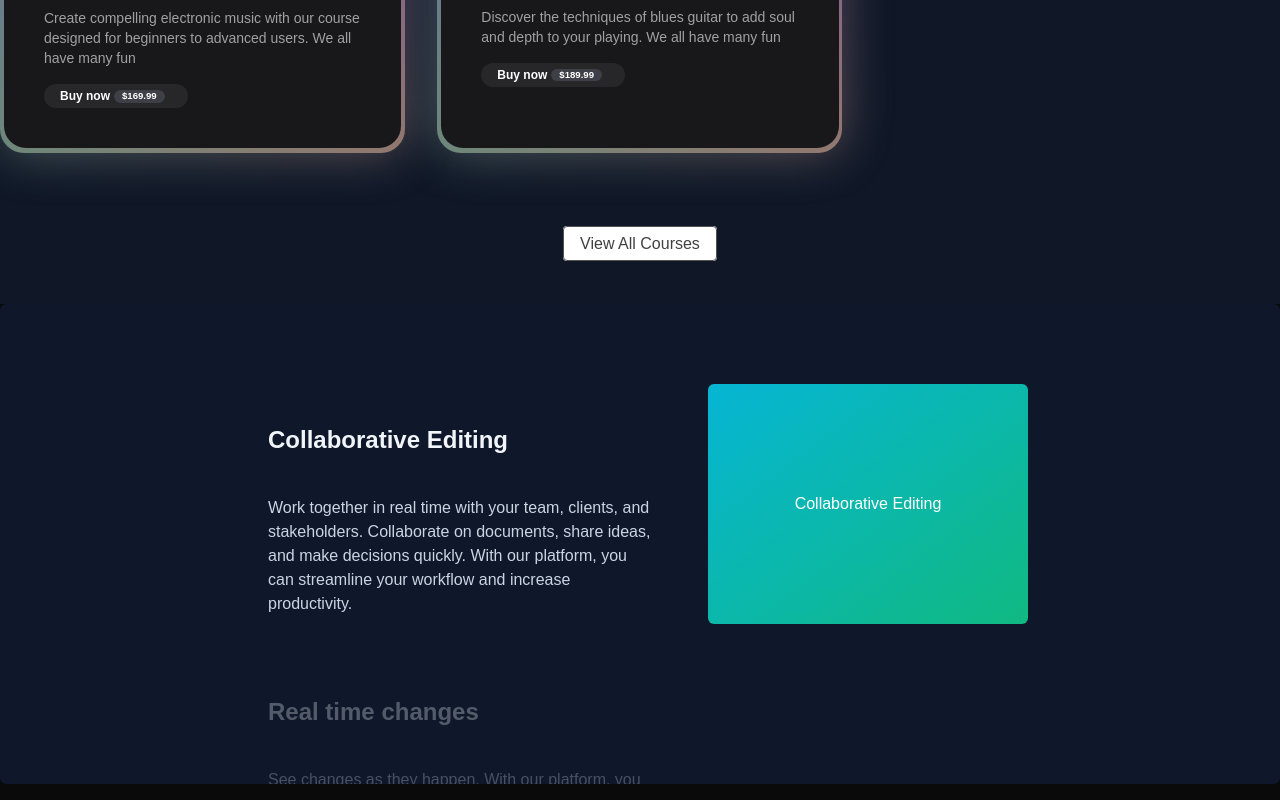
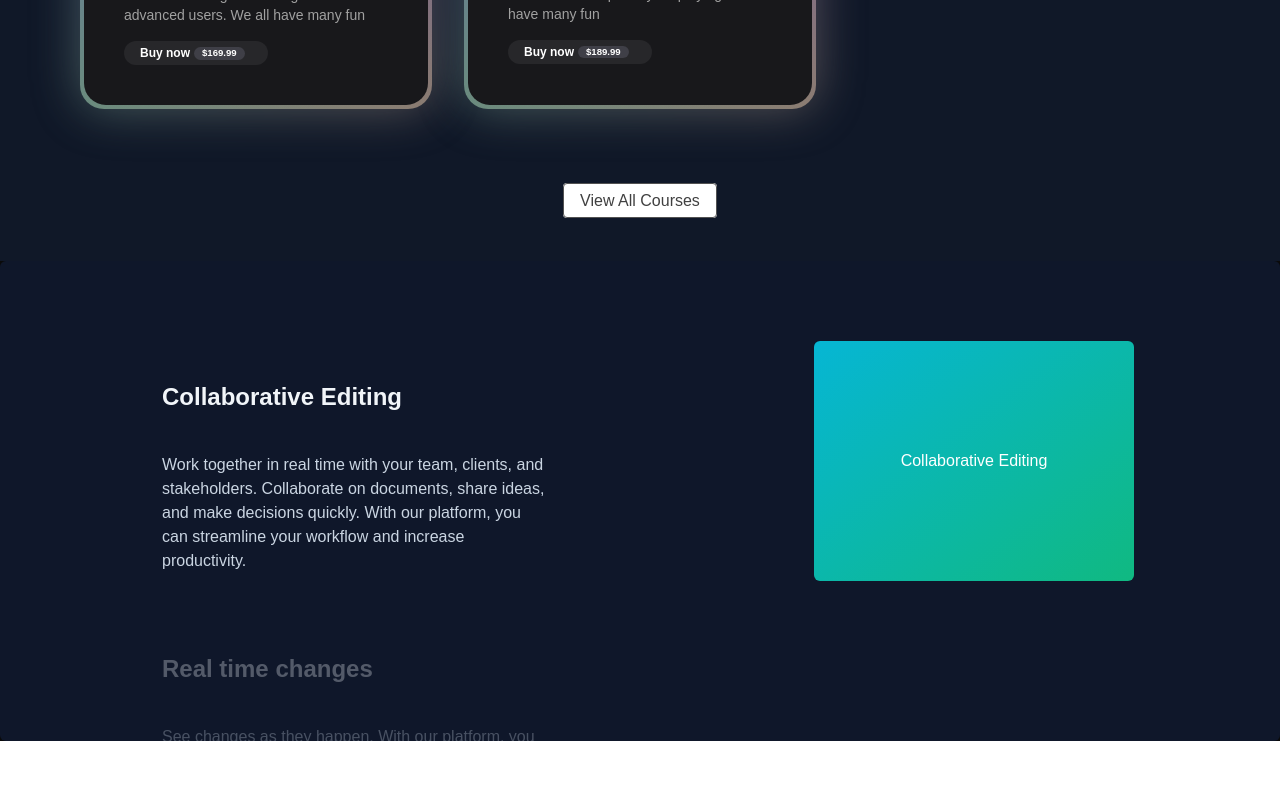
Before and after one commit to coder-ariful/music_project_with_nextJs, a Next.js app: page / in a window 1280 px wide. Shown: the part 1575-2375 px from the top of the page. After the commit the page ends 2316 px from the top, so only its background shows below. Built offline with nearby package versions, Linux system fonts and the light colour scheme.

Commit message:
why choose us component work is done

```diff
--- a/src/components/FeaturedCourses.tsx
+++ b/src/components/FeaturedCourses.tsx
@@ -25,7 +25,7 @@ const FeaturedCourses = () => {
                     <h2 className='text-base text-teal-600 font-semibold tracking-wide uppercase'>Feature Course</h2>
                     <p className='mt-2 text-3xl leading-8 font-extrabold tracking-tight text-white sm:text-4xl'>Learn with the best</p>
                 </div>
-                <div className='mt-10'>
+                <div className='mt-10 mx-20'>
                     <div className=' grid grid-cols-1 sm:grid-cols-2 lg:grid-cols-3 gap-8 justify-center'>
                         {
                             featuredCourse.map((course) => (
--- a/src/components/WhyChooseUs.tsx
+++ b/src/components/WhyChooseUs.tsx
@@ -56,7 +56,7 @@ const content = [
 ];
 export function WhyChooseUs() {
     return (
-        <div className="w-full pb-4">
+        <div className="w-full">
             <StickyScroll content={content} />
         </div>
     );
--- a/src/components/ui/sticky-scroll-reveal.tsx
+++ b/src/components/ui/sticky-scroll-reveal.tsx
@@ -66,11 +66,11 @@ export const StickyScroll = ({
             animate={{
                 backgroundColor: backgroundColors[activeCard % backgroundColors.length],
             }}
-            className="relative flex h-[30rem] justify-center space-x-10 overflow-y-auto rounded-md p-10"
+            className="relative flex h-[30rem] justify-around space-x-10 overflow-y-auto rounded-md p-10"
             ref={ref}
         >
             <div className="div relative flex items-start px-4">
-                <div className="max-w-2xl">
+                <div className="max-w-full">
                     {content.map((item, index) => (
                         <div key={item.title + index} className="my-20">
                             <motion.h2
```
